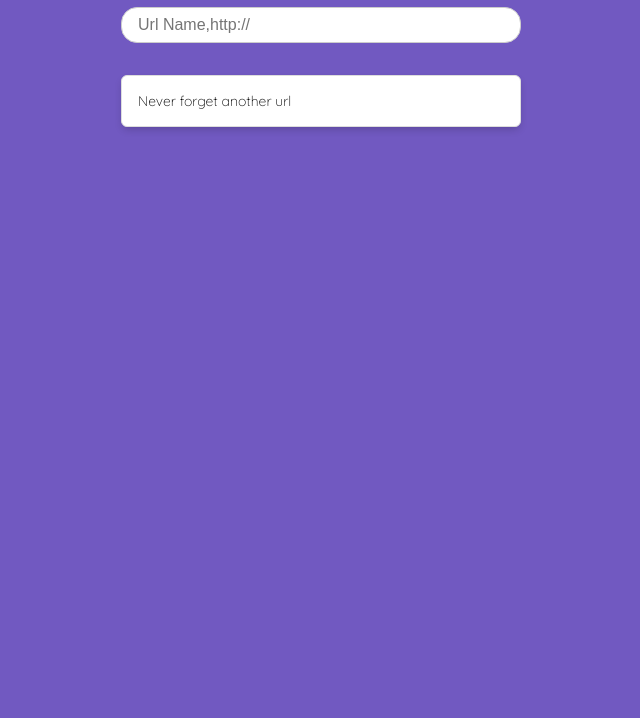
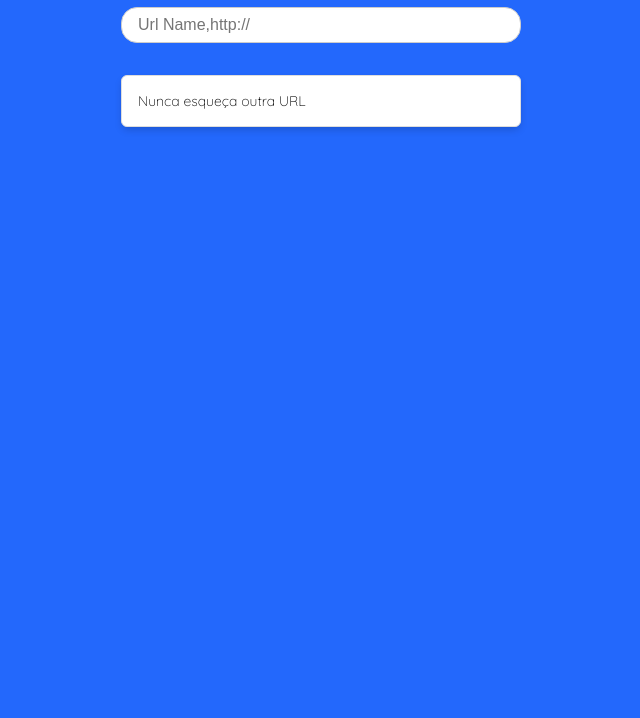
Before and after one commit to franciscowesll/Registrador-de-sites-favoritos, a website: page public/index.html in a window 1280 px wide. Shown: the part 82-800 px from the top of the page, without its empty margins (319-959 px from the left). Drawn offline with Linux system fonts and the light colour scheme.

Commit message:
terceiro commit

```diff
--- a/public/index.html
+++ b/public/index.html
@@ -14,7 +14,7 @@
     </form>
 
     <ul class="container">
-    <li>Never forget another url</li>
+    <li>Nunca esqueça outra URL</li>
     </ul>
 
     <script src="scripts.js"></script>
--- a/public/style.css
+++ b/public/style.css
@@ -11,14 +11,16 @@ html {
 body {
   font-family: 'Quicksand', sans-serif;
 
-  background: #7159c1;
+  background: #2368fc;
 }
 
 .container {
   width: 80%;
   max-width: 400px;
-
-  margin: auto;
+  display: flex;
+  justify-content: center;
+  flex-direction: column;
+   margin: auto;
 }
 
 h1 {
```
